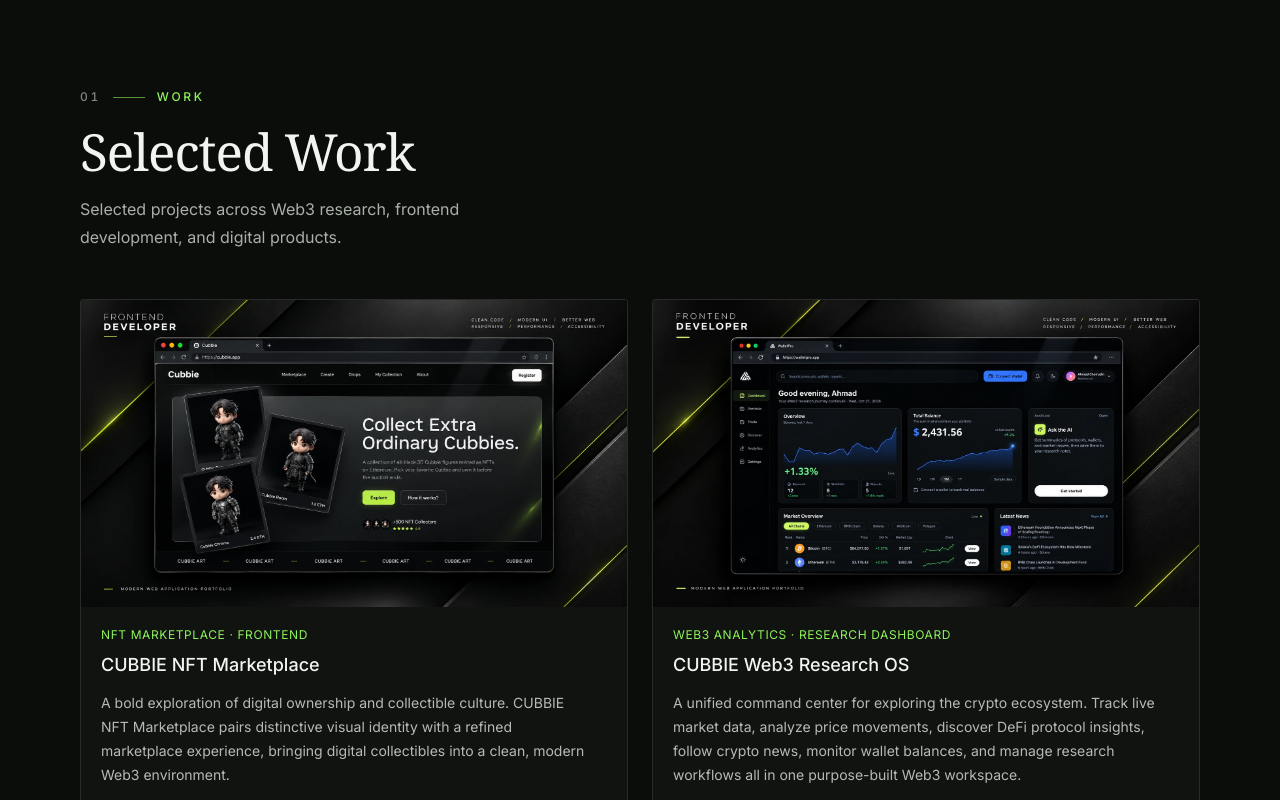
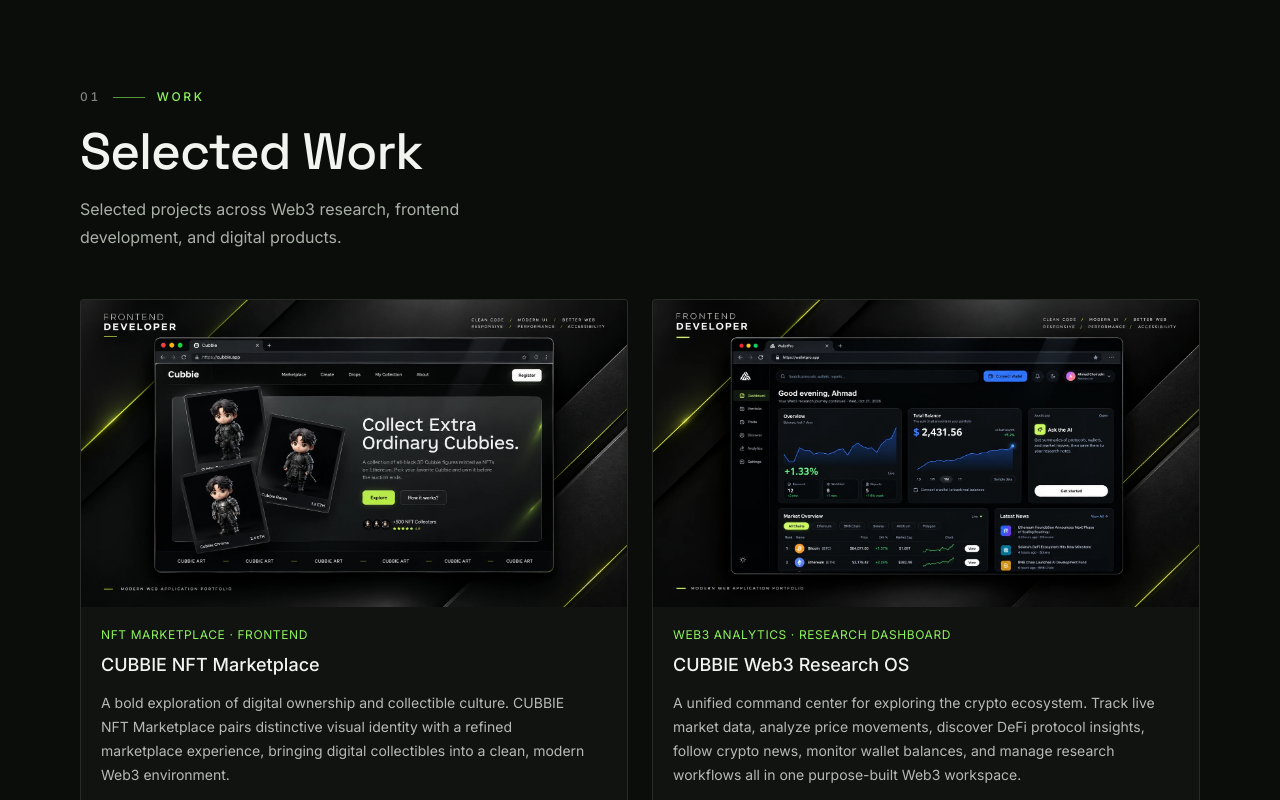
Before and after one commit to ahmad-choirudin/portfolio-modern, a React (Vite) app in the folder app/frontend/: page / in a window 1280 px wide. Shown: the part 1020-1820 px from the top of the page. Built offline with nearby package versions, Linux system fonts and the light colour scheme.

Commit message:
Replace display font with Space Grotesk and add mono

```diff
--- a/app/frontend/tailwind.config.ts
+++ b/app/frontend/tailwind.config.ts
@@ -15,7 +15,8 @@ export default {
       },
       fontFamily: {
         sans: ['"Inter"', "system-ui", "sans-serif"],
-        display: ['"Instrument Serif"', "Georgia", "serif"],
+        display: ['"Space Grotesk"', "system-ui", "sans-serif"],
+        mono: ['"JetBrains Mono"', "ui-monospace", "monospace"],
       },
       fontSize: {
         eyebrow: ["0.75rem", { lineHeight: "1rem", letterSpacing: "0.22em" }],
```
